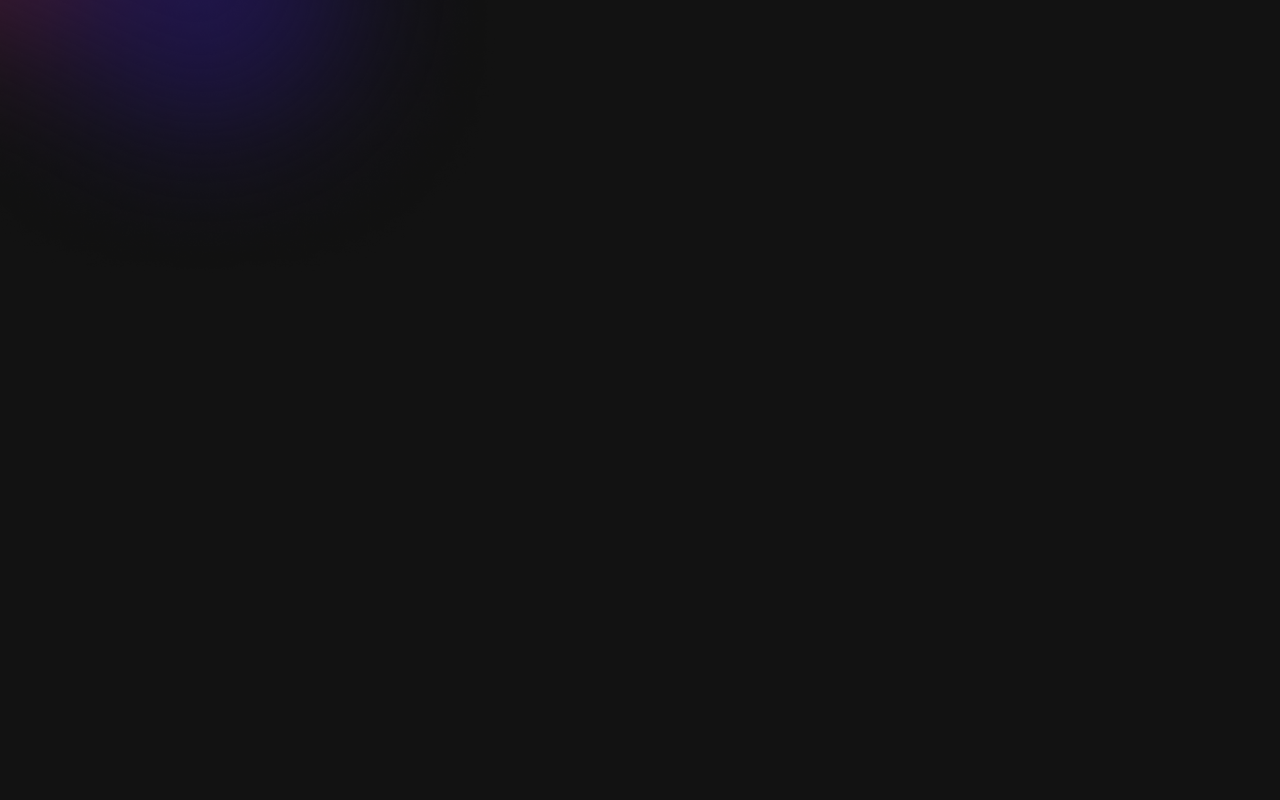
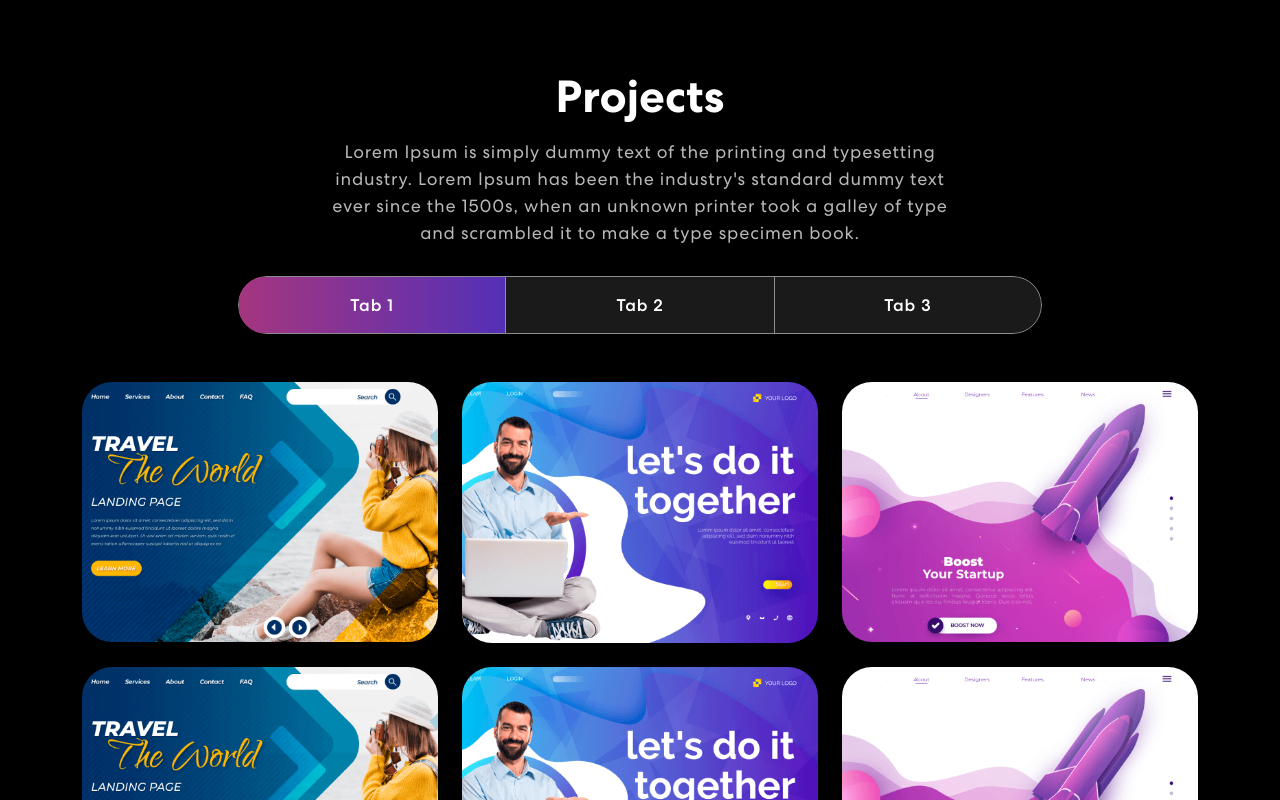
Before and after one commit to TulioDR/neptune-designs, a React (Create React App) app: page / in a window 1280 px wide. Shown: the part 1340-2140 px from the top of the page. Before the commit the page ends 1630 px from the top, so only its background shows below. Built offline with nearby package versions, Linux system fonts and the light colour scheme.

Commit message:
Create Projects Section

```diff
--- a/src/App.tsx
+++ b/src/App.tsx
@@ -3,6 +3,7 @@
 import NavBar from "./components/NavBar";
 import Banner from "./components/Banner";
 import Skills from "./components/Skills";
+import Projects from "./components/Projects";
 
 function App() {
    return (
@@ -10,6 +11,7 @@
          <NavBar />
          <Banner />
          <Skills />
+         <Projects />
       </div>
    );
 }
--- /dev/null
+++ b/src/components/Projects/ProjectCard.tsx
@@ -0,0 +1,21 @@
+import { Col } from "react-bootstrap";
+
+type Props = {
+   title: string;
+   description: string;
+   imgUrl: any;
+};
+
+export default function ProjectCard({ title, description, imgUrl }: Props) {
+   return (
+      <Col size={12} sm={6} md={4}>
+         <div className="proj-imgbx">
+            <img src={imgUrl} alt={title} />
+            <div className="proj-txtx">
+               <h4>{title}</h4>
+               <span>{description}</span>
+            </div>
+         </div>
+      </Col>
+   );
+}
--- /dev/null
+++ b/src/components/Projects/index.tsx
@@ -0,0 +1,140 @@
+import { Container, Row, Col, Tab, Nav } from "react-bootstrap";
+import ProjectCard from "./ProjectCard";
+import projImg1 from "../../assets/img/project-img1.png";
+import projImg2 from "../../assets/img/project-img2.png";
+import projImg3 from "../../assets/img/project-img3.png";
+import colorSharp2 from "../../assets/img/color-sharp2.png";
+import "animate.css";
+import TrackVisibility from "react-on-screen";
+
+export default function Projects() {
+   const projects = [
+      {
+         title: "Business Startup",
+         description: "Design & Development",
+         imgUrl: projImg1,
+      },
+      {
+         title: "Business Startup",
+         description: "Design & Development",
+         imgUrl: projImg2,
+      },
+      {
+         title: "Business Startup",
+         description: "Design & Development",
+         imgUrl: projImg3,
+      },
+      {
+         title: "Business Startup",
+         description: "Design & Development",
+         imgUrl: projImg1,
+      },
+      {
+         title: "Business Startup",
+         description: "Design & Development",
+         imgUrl: projImg2,
+      },
+      {
+         title: "Business Startup",
+         description: "Design & Development",
+         imgUrl: projImg3,
+      },
+   ];
+   return (
+      <section className="project" id="project">
+         <Container>
+            <Row>
+               <Col size={12}>
+                  <TrackVisibility>
+                     {({ isVisible }) => (
+                        <div
+                           className={
+                              isVisible
+                                 ? "animate__animated animate__fadeIn"
+                                 : ""
+                           }
+                        >
+                           <h2>Projects</h2>
+                           <p>
+                              Lorem Ipsum is simply dummy text of the printing
+                              and typesetting industry. Lorem Ipsum has been the
+                              industry's standard dummy text ever since the
+                              1500s, when an unknown printer took a galley of
+                              type and scrambled it to make a type specimen
+                              book.
+                           </p>
+                           <Tab.Container
+                              id="projects-tabs"
+                              defaultActiveKey="first"
+                           >
+                              <Nav
+                                 variant="pills"
+                                 className="nav-pills mb-5 justify-content-center align-items-center"
+                                 id="pills-tab"
+                              >
+                                 <Nav.Item>
+                                    <Nav.Link eventKey="first">Tab 1</Nav.Link>
+                                 </Nav.Item>
+                                 <Nav.Item>
+                                    <Nav.Link eventKey="second">Tab 2</Nav.Link>
+                                 </Nav.Item>
+                                 <Nav.Item>
+                                    <Nav.Link eventKey="third">Tab 3</Nav.Link>
+                                 </Nav.Item>
+                              </Nav>
+                              <Tab.Content
+                                 id="slideInUp"
+                                 className={
+                                    isVisible
+                                       ? "animate__animated animate__slideInUp"
+                                       : ""
+                                 }
+                              >
+                                 <Tab.Pane eventKey="first">
+                                    <Row>
+                                       {projects.map((project, index) => {
+                                          return (
+                                             <ProjectCard
+                                                key={index}
+                                                {...project}
+                                             />
+                                          );
+                                       })}
+                                    </Row>
+                                 </Tab.Pane>
+                                 <Tab.Pane eventKey="second">
+                                    <p>
+                                       Lorem ipsum dolor sit amet consectetur
+                                       adipisicing elit. Cumque quam, quod neque
+                                       provident velit, rem explicabo excepturi
+                                       id illo molestiae blanditiis, eligendi
+                                       dicta officiis asperiores delectus quasi
+                                       inventore debitis quo.
+                                    </p>
+                                 </Tab.Pane>
+                                 <Tab.Pane eventKey="third">
+                                    <p>
+                                       Lorem ipsum dolor sit amet consectetur
+                                       adipisicing elit. Cumque quam, quod neque
+                                       provident velit, rem explicabo excepturi
+                                       id illo molestiae blanditiis, eligendi
+                                       dicta officiis asperiores delectus quasi
+                                       inventore debitis quo.
+                                    </p>
+                                 </Tab.Pane>
+                              </Tab.Content>
+                           </Tab.Container>
+                        </div>
+                     )}
+                  </TrackVisibility>
+               </Col>
+            </Row>
+         </Container>
+         <img
+            className="background-image-right"
+            src={colorSharp2}
+            alt="colorSharp2"
+         ></img>
+      </section>
+   );
+}
```
